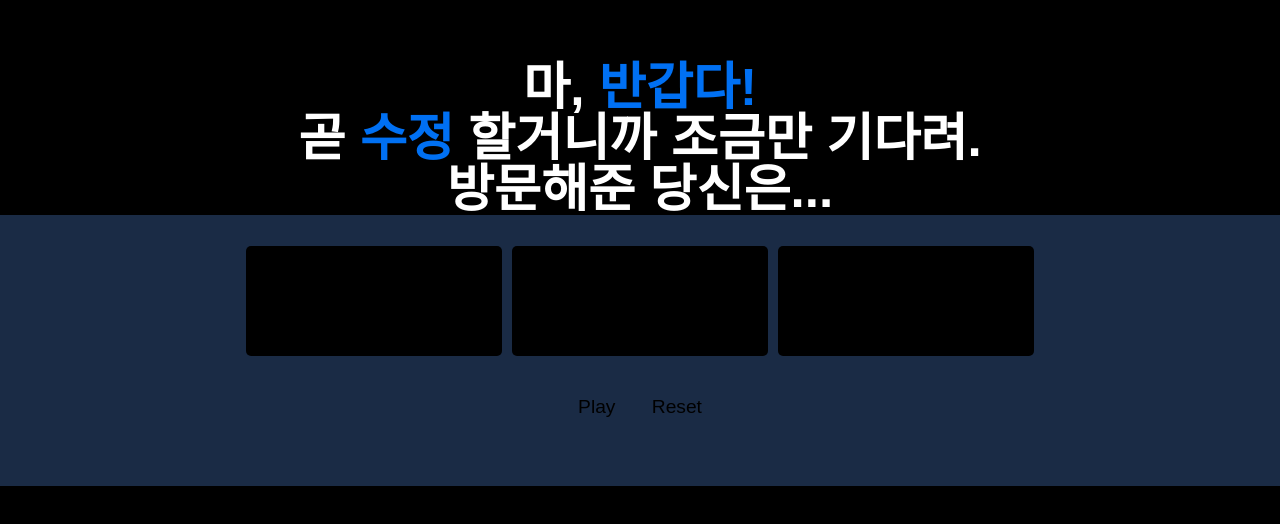
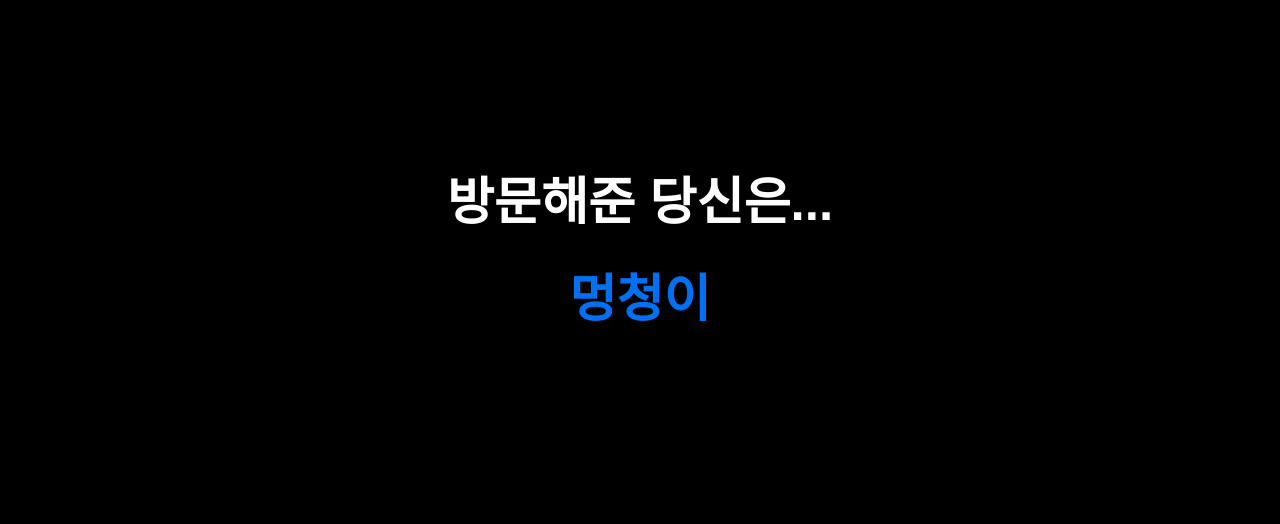
Before and after one commit to sohyge/sohyge.github.io, a Next.js app: page / in a window 1280 px wide. Shown: the part 152-676 px from the top of the page. Built offline with nearby package versions, Linux system fonts and the light colour scheme.

Commit message:
슬롯머신적용(빌드가안돼)

```diff
--- a/components/SlotMachine/index.tsx
+++ b/components/SlotMachine/index.tsx
@@ -8,12 +8,9 @@ interface IProps {
 }
 
 const SlotMachine = ({ children, machineList }: IProps) => {
-  useEffect(() => {
+  const initSlot = useCallback((firstInit = true, groups = 1, duration = 1) => {
     const doors = document.querySelectorAll(".door");
 
-    document.querySelector("#spinner").addEventListener("click", spin);
-    document.querySelector("#reseter").addEventListener("click", init);
-    function init(firstInit = true, groups = 1, duration = 1) {
     for (const door of doors) {
       if (firstInit) {
         door.dataset.spinned = "0";
@@ -23,14 +20,14 @@ const SlotMachine = ({ children, machineList }: IProps) => {
 
       const boxes = door.querySelector(".boxes");
       const boxesClone = boxes.cloneNode(false);
-        const pool = ["❓"];
+      const pool = [""];
 
       if (!firstInit) {
         const arr = [];
         for (let n = 0; n < (groups > 0 ? groups : 1); n++) {
           arr.push(...machineList);
         }
-          pool.push(...shuffle(arr));
+        pool.push(...shuffleSlot(arr));
 
         boxesClone.addEventListener(
           "transitionstart",
@@ -48,6 +45,7 @@ const SlotMachine = ({ children, machineList }: IProps) => {
           function () {
             this.querySelectorAll(".box").forEach((box, index) => {
               box.style.filter = "blur(0)";
+              box.style.color = "#0070f3";
               if (index > 0) this.removeChild(box);
             });
           },
@@ -69,10 +67,20 @@ const SlotMachine = ({ children, machineList }: IProps) => {
       }px)`;
       door.replaceChild(boxesClone, boxes);
     }
+  }, []);
+
+  const shuffleSlot = useCallback(([...arr]) => {
+    let m = arr.length;
+    while (m) {
+      const i = Math.floor(Math.random() * m--);
+      [arr[m], arr[i]] = [arr[i], arr[m]];
     }
+    return arr;
+  }, []);
 
-    async function spin() {
-      init(false, 1, 2);
+  const spinSlot = useCallback(async () => {
+    initSlot(false, 1, 2);
+    const doors = document.querySelectorAll(".door");
 
     for (const door of doors) {
       const boxes = door.querySelector(".boxes");
@@ -80,51 +88,27 @@ const SlotMachine = ({ children, machineList }: IProps) => {
       boxes.style.transform = "translateY(0)";
       await new Promise((resolve) => setTimeout(resolve, duration * 100));
     }
-    }
-
-    function shuffle([...arr]) {
-      let m = arr.length;
-      while (m) {
-        const i = Math.floor(Math.random() * m--);
-        [arr[m], arr[i]] = [arr[i], arr[m]];
-      }
-      return arr;
-    }
   }, []);
 
-  const [visitor, setVisitor] = useState("");
   useEffect(() => {
-    const slotList =
-      machineList[Math.floor(Math.random() * machineList.length)];
-    setVisitor(slotList.text);
-  }, [machineList]);
+    spinSlot();
+  }, []);
+
   const slotRender = useCallback(() => {
     return (
-      // <S.SlotMachine>
-      // <Text color="#0070f3">{visitor}</Text>...?
-      // </S.SlotMachine>
       <S.SlotMachine id="app">
         <div className="doors">
           <div className="door">
             <div className="boxes"></div>
           </div>
 
-          <div className="door">
-            <div className="boxes"></div>
-          </div>
-
-          <div className="door">
+          <div className="door" hidden>
             <div className="boxes"></div>
           </div>
         </div>
-
-        <div className="buttons">
-          <button id="spinner">Play</button>
-          <button id="reseter">Reset</button>
-        </div>
       </S.SlotMachine>
     );
-  }, [visitor]);
+  }, []);
   return <>{slotRender()}</>;
 };
 
--- a/components/SlotMachine/style.ts
+++ b/components/SlotMachine/style.ts
@@ -3,7 +3,6 @@ import styled from "styled-components";
 export const SlotMachine = styled.div`
   width: 100%;
   height: 100%;
-  background: #1a2b45;
   display: flex;
   flex-direction: column;
   justify-content: center;
@@ -14,8 +13,8 @@ export const SlotMachine = styled.div`
 
   .door {
     background: #000;
-    width: 20vw;
-    height: 110px;
+    width: 50vw;
+    height: 10vh;
     overflow: hidden;
     border-radius: 5px;
     margin: 5px;
@@ -29,20 +28,7 @@ export const SlotMachine = styled.div`
     display: flex;
     justify-content: center;
     align-items: center;
-    font-size: 3rem;
-  }
-
-  .buttons {
-    margin: 1rem 0 2rem 0;
-  }
-
-  button {
-    cursor: pointer;
-    font-size: 1.2rem;
-    margin: 0 0.2rem;
-    border: none;
-    border-radius: 5px;
-    padding: 10px 15px;
+    font-size: 4vw;
   }
 
   .info {
--- a/components/pages/MainContainer/index.tsx
+++ b/components/pages/MainContainer/index.tsx
@@ -22,16 +22,6 @@ const MainContainer = () => {
       <span className="info">
         <Title level={1}>
           <Text font="bold" size={"4vw"} strong>
-            마, <Text color="#0070f3">반갑다!</Text>
-          </Text>
-        </Title>
-        <Title level={1}>
-          <Text font="bold" size={"4vw"} strong>
-            곧 <Text color="#0070f3">수정</Text> 할거니까 조금만 기다려.
-          </Text>
-        </Title>
-        <Title level={1}>
-          <Text font="bold" size={"4vw"} strong>
             방문해준 당신은...
             <SlotMachine machineList={machineList} />
           </Text>
```
Lines whose indentation alone changed are shown as unchanged.
